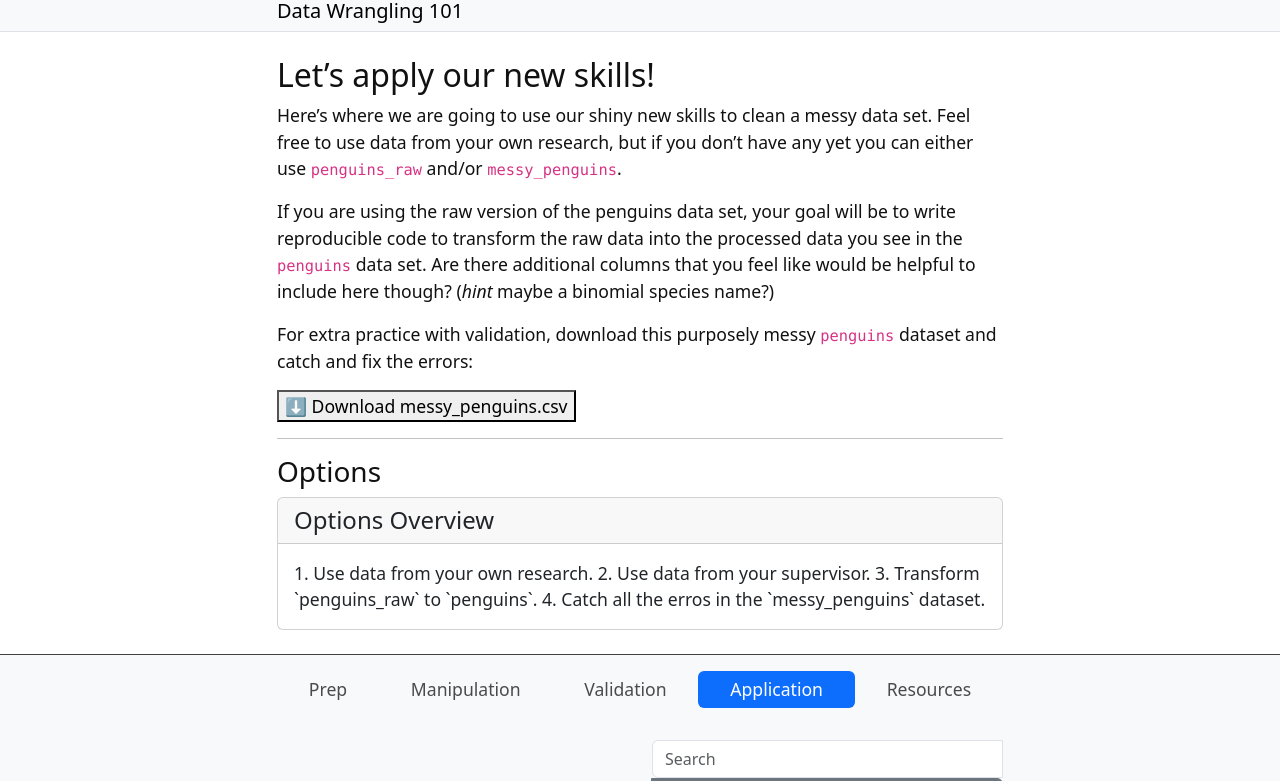
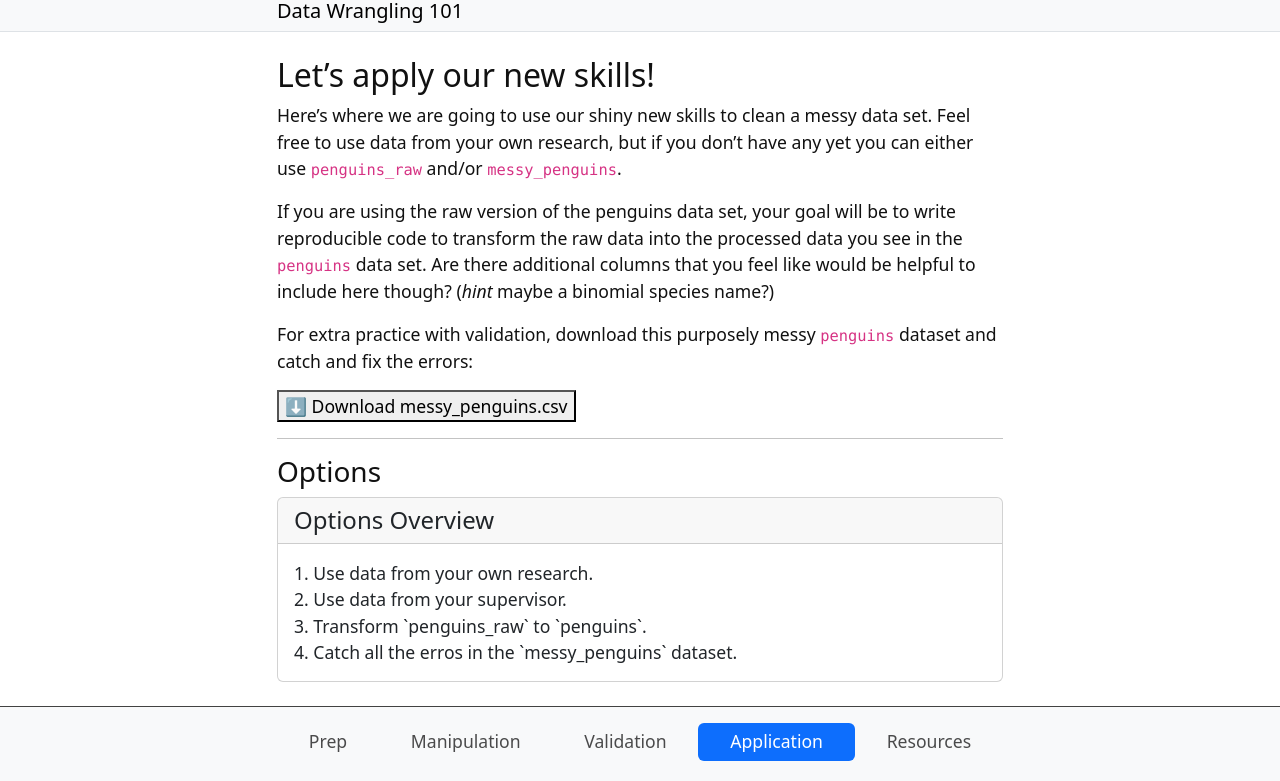
Before and after one commit to sandraemry/CSEE_DataWrangling, a Jekyll site: the page built from content/3-cleanyourowndata.md, in a window 1280 px wide, cut to the strip 121-902 px from the top of the page. Built offline with Jekyll 4.4.1, drawn with Linux system fonts in a browser that asks for light colours; our own code applies the rules of GitHub Pages for plain Markdown files.

Commit message:
trying to add line breaks to the card

```diff
--- a/content/3-cleanyourowndata.md
+++ b/content/3-cleanyourowndata.md
@@ -20,12 +20,6 @@ For extra practice with validation, download this purposely messy `penguins` dat
 
 ### Options
 
-
 {% include card.html
    header="Options Overview"
-   text="
-1. Use data from your own research.
-2. Use data from your supervisor.
-3. Transform `penguins_raw` to `penguins`.
-4. Catch all the erros in the `messy_penguins` dataset.
-" %}
+   text="1. Use data from your own research.<br>2. Use data from your supervisor.<br>3. Transform `penguins_raw` to `penguins`.<br>4. Catch all the erros in the `messy_penguins` dataset." %}
```
